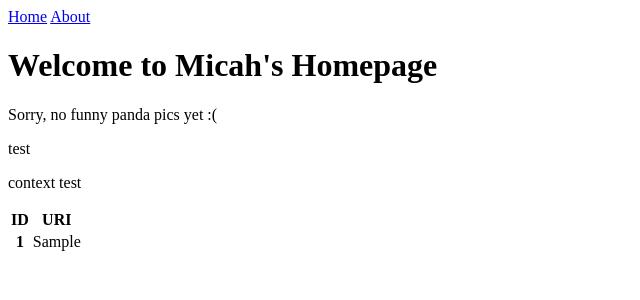
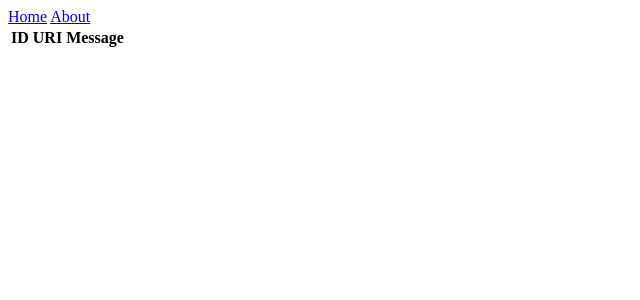
Before and after one commit to mjkart/covert_channel_web_server, a Django app: page / in a window 1280 px wide. Shown: the top 300 px of the page, without its empty margins (0-640 px from the left). Run offline with Django 4.2, Linux system fonts and the light colour scheme; tables that the repository leaves empty hold one stand-in row (values such as "Sample post"); lists and menus that the app fills with data are empty.

Commit message:
decoding 1.0

```diff
--- a/pages/models.py
+++ b/pages/models.py
@@ -3,3 +3,4 @@
 # Create your models here.
 class Messages(models.Model):
     uri = models.CharField(max_length=255, default="", unique=True)
+    message = models.CharField(max_length=255, default="", unique=True)
--- a/pages/views.py
+++ b/pages/views.py
@@ -18,8 +18,15 @@
 def covert_channel(request):
     if request.method == "GET":
         if request.path != "/":
-            message = models.Messages(uri=request.path)
-            message.save()
-        messages = models.Messages.objects.all()
-        context = {"messages": messages, "test": "context test"}
+
+            # parse and decode message
+            request_parts = request.path.split(".")[0]
+            byte_parts = [part.split("/") for part in request_parts]
+
+            # add message to database
+            new_row = models.Messages(uri=request.path, message=byte_parts[0])
+            new_row.save()
+
+        data = models.Messages.objects.all()
+        context = {"data": data}
     return render(request, "home.html", context)
--- a/templates/home.html
+++ b/templates/home.html
@@ -1,23 +1,20 @@
 <!--templates/home.html-->
 {% extends "base.html" %}
-
 {% block content %}
-<h1>Welcome to Micah's Homepage</h1>
-<p>Sorry, no funny panda pics yet :(</p>
-<p>test</p>
-<p>{{test}}</p>
 <table>
     <thead>
         <tr>
             <th scope="col">ID</th>
             <th scope="col">URI</th>
+            <th scope="col">Message</th>
         </tr>
     </thead>
     <tbody>
-        {% for message in messages %}
+        {% for row in table %}
         <tr>
             <th scope="row">{{ forloop.counter }}</th>
-            <td>{{ message.uri }}</td>
+            <td>{{ row.uri }}</td>
+            <td>{{ row.message }}</td>
         </tr>
         {% endfor %}
     </tbody>
```
